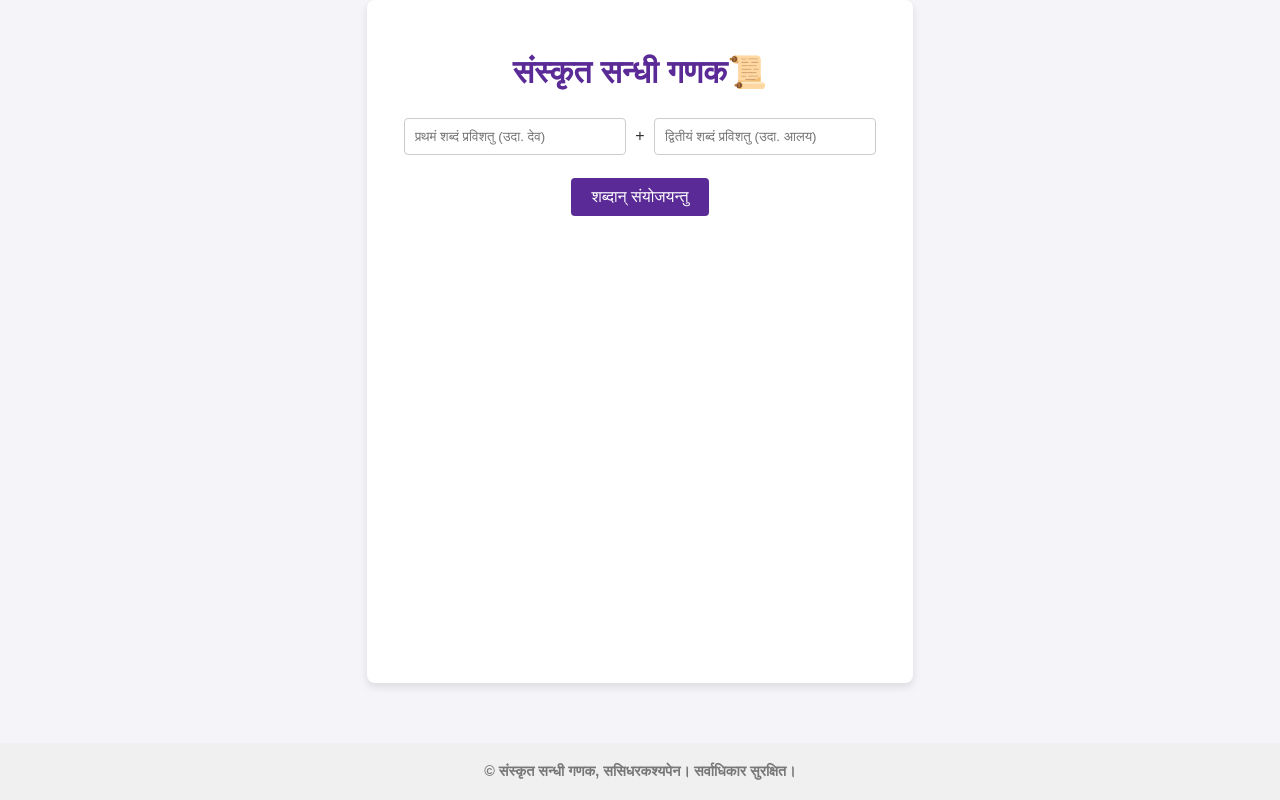
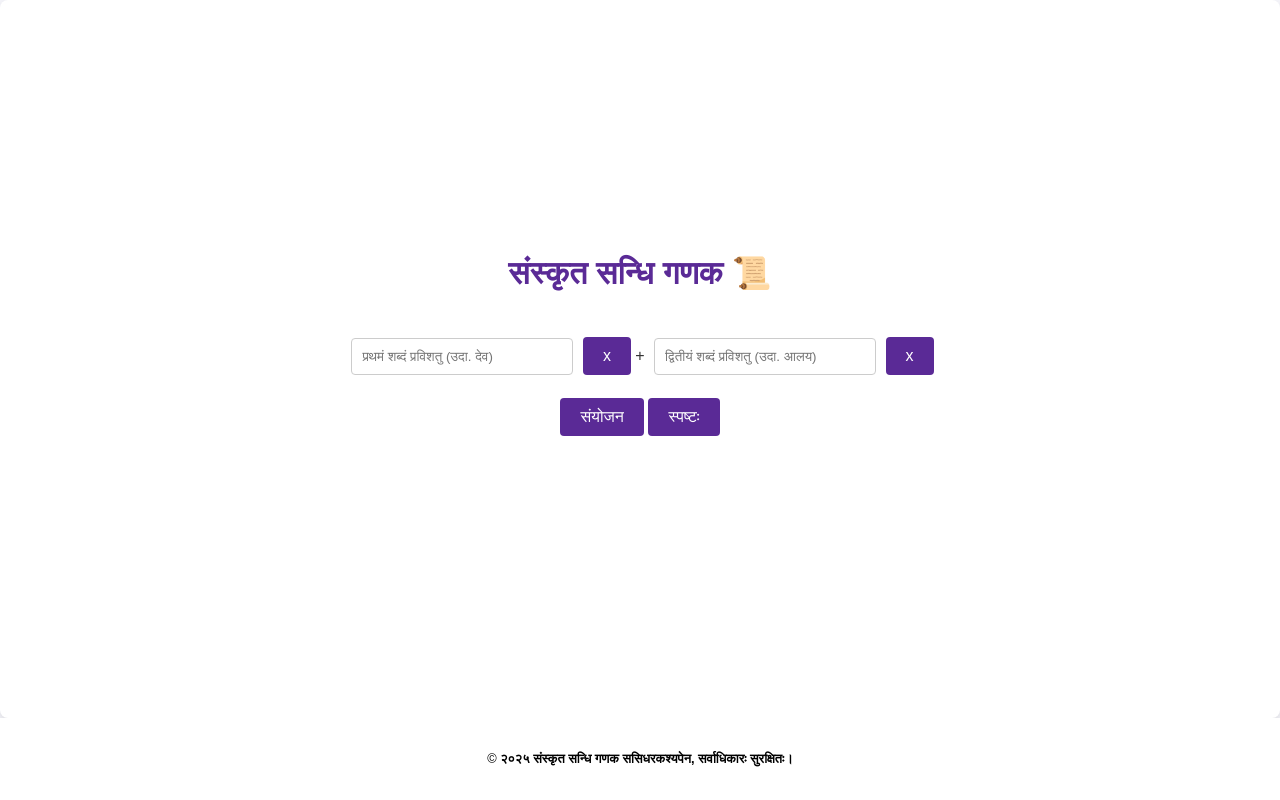
Before and after one commit to sasidhara-kashyap0903/sandhi-combiner, a Flask app: page / in a window 1280 px wide. Run offline with Flask 3, Linux system fonts and the light colour scheme.

Commit message:
Update index.html file updated
Signed-off-by: Sasidhara Kashyap Chaturvedula <71881295+sasidhara-kashyap0903@users.noreply.github.com>

```diff
--- a/templates/index.html
+++ b/templates/index.html
@@ -3,58 +3,110 @@
 <head>
     <meta charset="UTF-8">
     <meta name="viewport" content="width=device-width, initial-scale=1.0">
-    <title>संस्कृत सन्धी गणक</title>
+    <title>संस्कृत सन्धि गणक</title>
     <style>
-        body { font-family: sans-serif; background-color: #f4f4f9; color: #333; display: flex; justify-content: center; align-items: center; height: 100vh; margin: 0; }
+        body {
+            font-family: sans-serif;
+            background-color: #f4f4f9;
+            color: #333;
+            margin: 0;
+            display: flex;
+            flex-direction: column; /* Stack content and footer vertically */
+            min-height: 100vh; /* Ensure body takes at least full viewport height */
+        }
+
         .container {
             background: #fff;
             padding: 2rem;
             border-radius: 8px;
             box-shadow: 0 4px 8px rgba(0,0,0,0.1);
             text-align: center;
-            /* Added to push content up and allow footer positioning */
-            flex-grow: 1;
-            /* Added for spacing between container and footer */
-            margin-bottom: 60px; /* Adjust based on footer height */
+            /* Allow container to take necessary space and center its content */
+            display: flex;
+            flex-direction: column;
+            align-items: center;
+            justify-content: center;
+            flex-grow: 1; /* Allow container to grow and take available space */
         }
 
-        h1 { color: #5a2a96; }
-        input[type="text"] { padding: 10px; margin: 5px; width: 200px; border: 1px solid #ccc; border-radius: 4px; }
-        button { padding: 10px 20px; background-color: #5a2a96; color: white; border: none; border-radius: 4px; cursor: pointer; font-size: 16px; }
-        button:hover { background-color: #49237a; }
-        #result { margin-top: 20px; font-size: 1.5em; font-weight: bold; color: #d9534f; height: 30px; }
-        footer { margin-top: 40px; font-size: 0.9em; color: #777; }
+        h1 {
+            color: #5a2a96;
+        }
+
+        /* Added margin-top to the form to push it down */
+        form {
+            margin-top: 20px; /* Adjust this value as needed */
+        }
+
+        input[type="text"] {
+            padding: 10px;
+            margin: 5px;
+            width: 200px;
+            border: 1px solid #ccc;
+            border-radius: 4px;
+        }
+
+        button {
+            padding: 10px 20px;
+            background-color: #5a2a96;
+            color: white;
+            border: none;
+            border-radius: 4px;
+            cursor: pointer;
+            font-size: 16px;
+        }
+
+        button:hover {
+            background-color: #49237a;
+        }
+
+        #result {
+            margin-top: 20px;
+            font-size: 1.5em;
+            font-weight: bold;
+            color: #d9534f;
+            height: 30px;
+        }
+
+        footer {
+            text-align: center;
+            margin-top: auto; /* Push footer to the bottom */
+            padding: 20px; /* Add some padding for better spacing */
+            font-size: 0.8em;
+            color:black;
+            background-color: white;
+        }
     </style>
+
     <style>
         body {
             display: flex;
-            flex-direction: column; /* Stack elements vertically */
-            min-height: 100vh; /* Ensure body takes at least full viewport height */
+            flex-direction: column;
+            min-height: 100vh;
         }
+
         footer {
-            margin-top: auto; /* Push footer to the bottom */
-            width: 100%; /* Make footer span full width */
-            text-align: center; /* Center align footer text */
-            padding: 20px 0; /* Add some padding */
-            background-color: #f0f0f0; /* Optional: add a background color */
-        }
-        .error-message {
-            color: red;
-            margin-top: 10px;
+            margin-top: auto;
+            padding: 20px; /* Add some padding for better spacing */
         }
     </style>
 </head>
 <body>
     <div class="container">
-        <h1>संस्कृत सन्धी गणक📜</h1>
+        <h1>संस्कृत सन्धि गणक 📜</h1>
 
         <form method="post">
-            <input type="text" name="first_word" id="first_word" placeholder="प्रथमं शब्दं प्रविशतु (उदा. देव)" value="{{ first }}" required>
+            <input type="text" name="first_word" placeholder="प्रथमं शब्दं प्रविशतु (उदा. देव)" value="{{ first }}" required>
+ <button type="button" class="clear-input">x</button>
             +
-            <input type="text" name="second_word" id="second_word" placeholder="द्वितीयं शब्दं प्रविशतु (उदा. आलय)" value="{{ second }}" required>
+            <input type="text" name="second_word" placeholder="द्वितीयं शब्दं प्रविशतु (उदा. आलय)" value="{{ second }}" required>
+ <button type="button" class="clear-input">x</button>
             <br><br>
-            <button type="submit" onclick="return validateSanskrit()">
-                शब्दान् संयोजयन्तु</button>
+            <button type="submit">संयोजन</button>
+                  <!-- Clear Button -->
+                  <button type="button" id="clear-button" class="w-full sm:w-1/2 bg-gray-200 text-gray-700 font-bold py-3 px-6 rounded-lg hover:bg-gray-300 focus:outline-none focus:ring-2 focus:ring-offset-2 focus:ring-gray-400">
+                    स्पष्टः
+                </button>
         </form>
 
         <div id="result">
@@ -62,30 +114,30 @@
                 <p>= {{ result }}</p>
             {% endif %}
         </div>
+        <script>
+        const firstWordInput = document.querySelector('input[name="first_word"]');
+        const secondWordInput = document.querySelector('input[name="second_word"]');
+        const resultText = document.getElementById('result');
+        const clearButton = document.getElementById('clear-button');
+        const clearInputButtons = document.querySelectorAll('.clear-input');
 
-        {% if error %}
-            <p class="error-message">{{ error }}</p>
-        {% endif %}
-
-        <script>
-            function validateSanskrit() {
-                const firstWordInput = document.getElementById('first_word');
-                const secondWordInput = document.getElementById('second_word');
-                const sanskritRegex = /^[\u0900-\u097F\s]+$/; // Matches common Devanagari Unicode range and space
-
-                if (!sanskritRegex.test(firstWordInput.value) || !sanskritRegex.test(secondWordInput.value)) {
-                    alert("कृपया देवनागरी लिप्यां प्रविष्टं कुर्वन्तु।");
-                    return false; // Prevent form submission
-                }
-                return true; // Allow form submission
-            }
+        clearInputButtons.forEach(button => {
+            button.addEventListener('click', function() {
+                this.previousElementSibling.value = '';
+            });
+        });
+                    // --- Event Listener for the new Clear button ---
+        clearButton.addEventListener('click', function() {
+            firstWordInput.value = '';
+            secondWordInput.value = '';
+            resultText.textContent = '';
+            // Set focus back to the first input field for convenience
+            firstWordInput.focus();
+        });
         </script>
     </div>
-
     <footer>
-        <strong>&copy; संस्कृत सन्धी गणक,
-            ससिधरकश्यपेन। सर्वाधिकार सुरक्षित।</strong>
+ <p>&copy; <strong>२०२५ संस्कृत सन्धि गणक ससिधरकश्यपेन, सर्वाधिकारः सुरक्षितः।</strong></p>
     </footer>
-
 </body>
 </html>
```
